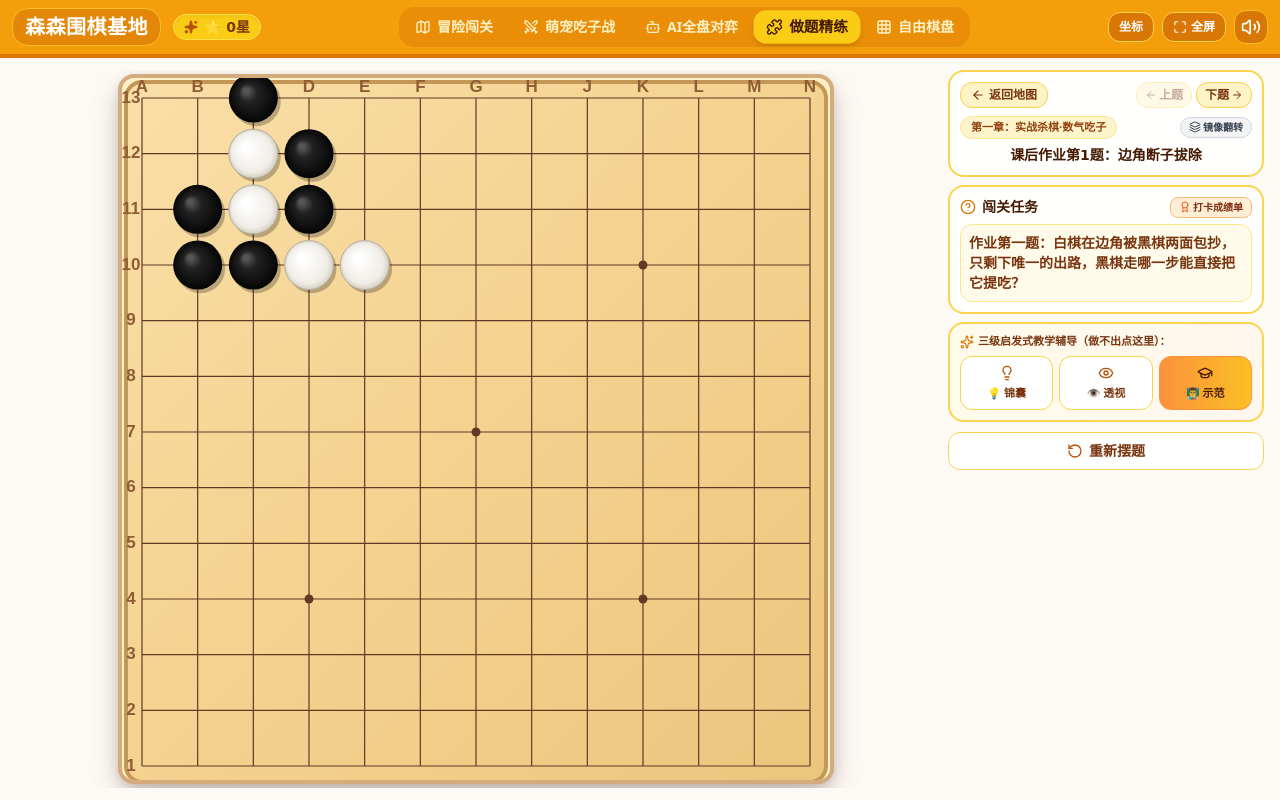
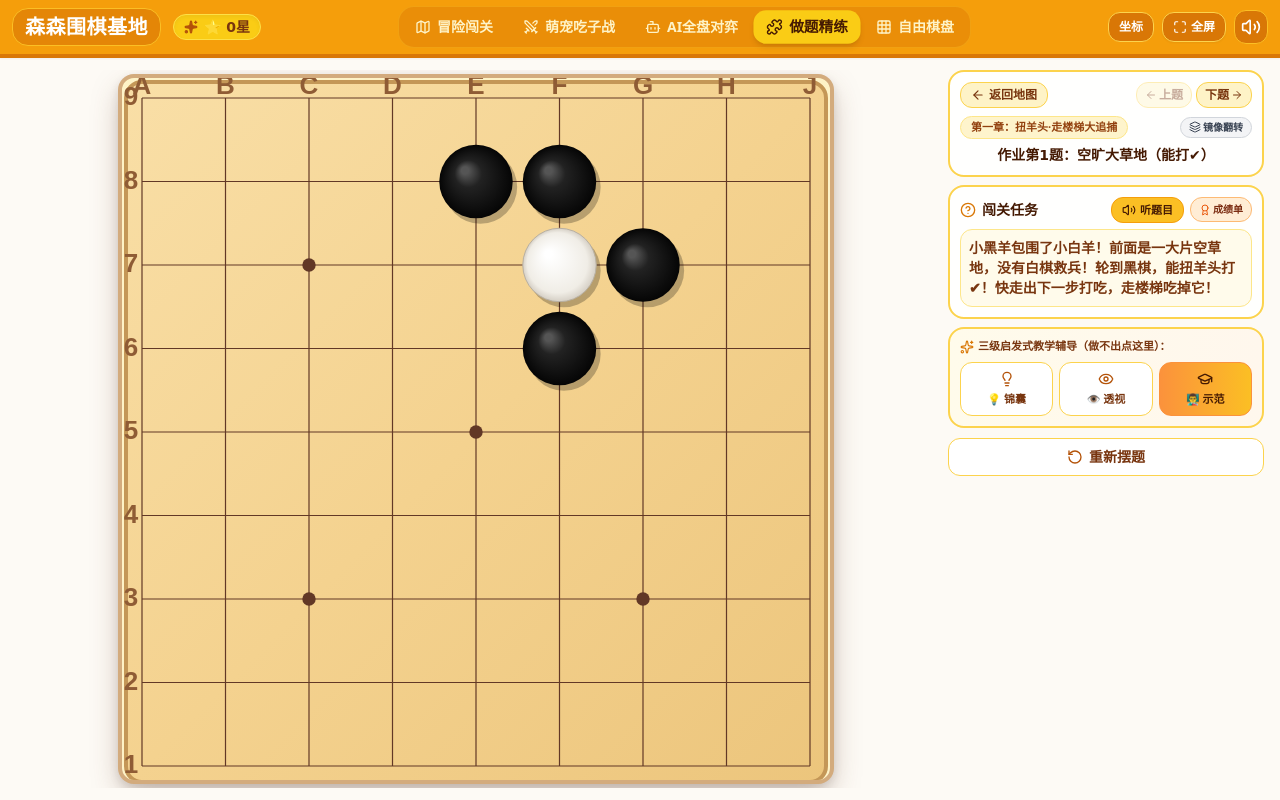
Before and after one commit to ozr2117-design/kid-go-paradise, a React (Vite) app: page / in a window 1280 px wide. Both pictures are taken after a click on the button "做题精练". Built offline with nearby package versions, Linux system fonts and the light colour scheme.

Commit message:
feat: update adventure chapter 1 with latest ladder homework and auto voice reading

```diff
--- a/src/components/PuzzleView.tsx
+++ b/src/components/PuzzleView.tsx
@@ -17,6 +17,7 @@ import {
   Sparkles,
   Award,
   Layers,
+  Volume2,
 } from 'lucide-react';
 
 interface PuzzleViewProps {
@@ -129,6 +130,14 @@ export const PuzzleView: React.FC<PuzzleViewProps> = ({
     setUsedHint(false);
     setShowInsight(false);
     setIsDemoing(false);
+
+    // Auto-read puzzle question in cheerful kid tone when entering new puzzle
+    const timer = setTimeout(() => {
+      const speech = puzzle.voicePrompt || puzzle.description;
+      SoundEngine.speakText(speech);
+    }, 380);
+
+    return () => clearTimeout(timer);
   }, [puzzle, resetPuzzle]);
 
   // Level 1: Toggle Hint with speech
@@ -327,14 +336,30 @@ export const PuzzleView: React.FC<PuzzleViewProps> = ({
               <HelpCircle className="w-4 h-4 text-amber-600" />
               <span>闯关任务</span>
             </h3>
+
+            <div className="flex items-center gap-1.5">
+              {/* 🔊 语音读题 / 重听按钮（儿童无障碍） */}
+              <button
+                onClick={() => {
+                  const speech = puzzle.voicePrompt || puzzle.description;
+                  SoundEngine.speakText(speech);
+                }}
+                className="text-[11px] font-black px-2.5 py-1 rounded-xl bg-amber-400 hover:bg-amber-500 text-amber-950 border border-amber-500 shadow-xs flex items-center gap-1 active:scale-95 transition"
+                title="用语音把题目读给我听"
+              >
+                <Volume2 className="w-3.5 h-3.5 text-amber-950" />
+                <span>听题目</span>
+              </button>
+
               {/* Proposal 3: Open Report Card Button */}
               <button
                 onClick={() => setIsReportCardOpen(true)}
-              className="text-[10px] font-bold px-2 py-0.5 rounded-lg bg-orange-100 text-orange-900 border border-orange-300 hover:bg-orange-200 flex items-center gap-0.5 active:scale-95 transition"
+                className="text-[10px] font-bold px-2 py-1 rounded-xl bg-orange-100 text-orange-900 border border-orange-300 hover:bg-orange-200 flex items-center gap-0.5 active:scale-95 transition"
               >
                 <Award className="w-3 h-3 text-orange-600" />
-              <span>打卡成绩单</span>
+                <span>成绩单</span>
               </button>
+            </div>
           </div>
 
           <p className="text-xs sm:text-sm font-bold text-amber-900 leading-relaxed bg-amber-50 p-2 rounded-xl border border-amber-200">
--- a/src/data/stages.ts
+++ b/src/data/stages.ts
@@ -2,188 +2,249 @@ import { StageInfo } from '../types/go';
 
 export const ADVENTURE_STAGES: StageInfo[] = [
   // ==========================================
-  // 第一章：实战杀棋·数气吃子（课后作业真题）
+  // 第一章：神奇扭羊头·走楼梯大追捕（最新课后作业真题）
   // ==========================================
   {
     id: 1,
-    title: '第一章：实战杀棋·数气吃子',
-    subtitle: '幼儿园大三班第7周真实作业：火眼金睛，找到被包围的气少的白棋吃掉！',
-    icon: '🌱',
-    themeColor: 'from-emerald-400 to-green-600',
+    title: '第一章：扭羊头·走楼梯大追捕',
+    subtitle: '最新围棋作业真题：看清前方有没有白棋救兵，能扭羊头打✔，不能打❌！',
+    icon: '🪜',
+    themeColor: 'from-amber-400 to-orange-500',
     puzzles: [
       {
         id: '1-1',
-        title: '课后作业第1题：边角断子拔除',
-        category: 'capture',
+        title: '作业第1题：空旷大草地（能打✔）',
+        category: 'tactics',
         difficulty: 'easy',
-        boardSize: 13,
+        boardSize: 9,
         initialTurn: 'black',
-        description: '作业第一题：白棋在边角被黑棋两面包抄，只剩下唯一的出路，黑棋走哪一步能直接把它提吃？',
-        hint: '仔细数数白棋的气！下在 (1, 1) 堵住最后一口气，就能把它提走！',
+        description: '小黑羊包围了小白羊！前面是一大片空草地，没有白棋救兵！轮到黑棋，能扭羊头打✔！快走出下一步打吃，走楼梯吃掉它！',
+        voicePrompt: '小黑羊包围了小白羊！前面是一大片空草地，没有白棋救兵，能扭羊头打！快走楼梯追着吃吧！',
+        hint: '看准白棋逃跑的方向，下在 (3, 2) 封门打吃，像走楼梯一样逼死它！',
         initialBoard: {
           black: [
-            { x: 1, y: 3 },
-            { x: 2, y: 3 },
-            { x: 1, y: 2 },
-            { x: 3, y: 2 },
-            { x: 3, y: 1 },
-            { x: 2, y: 0 },
+            { x: 5, y: 1 },
+            { x: 4, y: 1 },
+            { x: 6, y: 2 },
+            { x: 5, y: 3 },
           ],
           white: [
-            { x: 2, y: 2 },
-            { x: 2, y: 1 },
-            { x: 3, y: 3 },
-            { x: 4, y: 3 },
+            { x: 5, y: 2 },
           ],
         },
         solutionTree: {
-          move: { x: 1, y: 1 },
+          move: { x: 3, y: 2 },
           isCorrect: true,
-          comment: '太棒了！下在 (1, 1) 成功拔除白棋断子，两颗白棋被提吃！',
+          comment: '太棒了！像走楼梯一样一左一右，白棋根本逃不掉，直接通关！',
         },
       },
       {
         id: '1-2',
-        title: '课后作业第2题：一路边线分歧提子',
-        category: 'capture',
+        title: '作业第2题：前面有白棋救兵（不能打❌）',
+        category: 'tactics',
         difficulty: 'easy',
-        boardSize: 13,
+        boardSize: 9,
         initialTurn: 'black',
-        description: '作业第二题：边线上的白棋掉进包围网，只剩最后一口气，快找到紧气点提吃白棋！',
-        hint: '白棋已经跑不动了，下在一路边线 (1, 0) 紧住最后的气！',
+        description: '危险！快看左下方！那里坐着一颗白棋救兵！如果黑棋走楼梯追过去，就会撞上救兵被反杀！这道题不能打❌！我们要稳稳防守！',
+        voicePrompt: '危险！快看左下方！那里有一颗白棋救兵在等它，追过去会撞上，不能扭羊头打哦！',
+        hint: '前面有敌人埋伏，千万别盲目走楼梯追打！下在 (4, 3) 扎实加固自己的大门！',
         initialBoard: {
           black: [
-            { x: 2, y: 3 },
-            { x: 2, y: 2 },
-            { x: 1, y: 1 },
-            { x: 3, y: 1 },
-            { x: 3, y: 0 },
+            { x: 5, y: 1 },
+            { x: 4, y: 1 },
+            { x: 6, y: 2 },
+            { x: 5, y: 3 },
           ],
           white: [
-            { x: 2, y: 1 },
-            { x: 2, y: 0 },
+            { x: 5, y: 2 },
+            { x: 2, y: 4 },
           ],
         },
         solutionTree: {
-          move: { x: 1, y: 0 },
+          move: { x: 4, y: 3 },
           isCorrect: true,
-          comment: '正解！一路边线落子提吃，白棋被拔除！',
+          comment: '太聪明了！识破了白棋的救兵诡计，稳稳补好自己，避免了崩盘！',
         },
       },
       {
         id: '1-3',
-        title: '课后作业第3题：斜角紧气吃子',
-        category: 'capture',
+        title: '作业第3题：我们有伏兵把守（能打✔）',
+        category: 'tactics',
         difficulty: 'easy',
-        boardSize: 13,
+        boardSize: 9,
         initialTurn: 'black',
-        description: '作业第三题：白棋企图往角上钻，但退路已经被黑棋封死，黑棋出击吃掉它！',
-        hint: '看清楚白棋唯一的呼吸孔，下在 (3, 0) 封堵！',
+        description: '哈哈！看左下方！我们黑棋的好朋友早就拉起大网在等它啦！白棋逃过去就会直接撞网上！能扭羊头打✔！放心往前追！',
+        voicePrompt: '哈哈！看左下方，我们黑棋的好朋友在路口站岗，白棋逃不掉的，放心走楼梯追吃吧！',
+        hint: '白棋逃跑路上全是黑棋的伏兵，大胆下在 (3, 2) 走楼梯打吃！',
         initialBoard: {
           black: [
-            { x: 3, y: 3 },
-            { x: 4, y: 3 },
-            { x: 2, y: 2 },
-            { x: 4, y: 2 },
-            { x: 2, y: 1 },
+            { x: 5, y: 1 },
+            { x: 4, y: 1 },
+            { x: 6, y: 2 },
+            { x: 5, y: 3 },
+            { x: 2, y: 5 },
+            { x: 3, y: 5 },
           ],
           white: [
-            { x: 3, y: 2 },
-            { x: 3, y: 1 },
+            { x: 5, y: 2 },
           ],
         },
         solutionTree: {
-          move: { x: 3, y: 0 },
+          move: { x: 3, y: 2 },
           isCorrect: true,
-          comment: '完美！下在 (3, 0) 紧住最后一气，白棋被全歼！',
+          comment: '精准命中！白棋一头撞进黑棋的伏击网，全军覆没！',
         },
       },
       {
         id: '1-4',
-        title: '课后作业第4题：二路包夹拔除断子',
-        category: 'capture',
-        difficulty: 'easy',
-        boardSize: 13,
+        title: '作业第4题：楼梯进行中·顺畅追击（能打✔）',
+        category: 'tactics',
+        difficulty: 'medium',
+        boardSize: 9,
         initialTurn: 'black',
-        description: '作业第四题：白棋在边线二路被黑棋形成口袋阵，黑棋下在哪里能一锤定音？',
-        hint: '封住白棋边上的出路 (0, 3)，白棋就没气啦！',
+        description: '楼梯已经爬了一半啦！顺着节奏一左一右，前面畅通无阻，能扭羊头打✔！快走出下一步，把白棋赶到悬崖边！',
+        voicePrompt: '楼梯已经搭了一半啦！顺着节奏一左一右，前面没有阻碍，能扭羊头打！接着追吧！',
+        hint: '保持走楼梯的节奏，下在 (3, 4) 紧贴白棋再叫吃！',
         initialBoard: {
           black: [
-            { x: 1, y: 4 },
-            { x: 2, y: 4 },
-            { x: 1, y: 2 },
-            { x: 1, y: 1 },
-            { x: 2, y: 1 },
+            { x: 5, y: 1 },
+            { x: 4, y: 1 },
+            { x: 6, y: 2 },
+            { x: 5, y: 3 },
+            { x: 3, y: 2 },
+            { x: 2, y: 3 },
           ],
           white: [
-            { x: 0, y: 2 },
-            { x: 1, y: 3 },
-            { x: 2, y: 2 },
+            { x: 5, y: 2 },
+            { x: 4, y: 2 },
+            { x: 4, y: 3 },
+            { x: 3, y: 3 },
           ],
         },
         solutionTree: {
-          move: { x: 0, y: 3 },
+          move: { x: 3, y: 4 },
           isCorrect: true,
-          comment: '击中要害！下在 (0, 3) 成功拔除白棋，漂亮！',
+          comment: '节奏大师！连环打吃行云流水，白棋无路可逃！',
         },
       },
       {
         id: '1-5',
-        title: '课后作业第5题：一路爬行封堵吃',
-        category: 'capture',
-        difficulty: 'easy',
-        boardSize: 13,
+        title: '作业第5题：半路杀出白救兵（不能打❌）',
+        category: 'tactics',
+        difficulty: 'medium',
+        boardSize: 9,
         initialTurn: 'black',
-        description: '作业第五题：白棋贴着一路爬行以为能逃跑，黑棋走哪一步能截断去路直接吃掉？',
-        hint: '挡在白棋的最前头 (4, 0)，关门捉贼！',
+        description: '快踩刹车！仔细看楼梯旁边，不知道什么时候多了一颗白棋在接应！再追下去白棋连成一大片就要反扑啦！这道题不能打❌！',
+        voicePrompt: '快踩刹车！仔细看楼梯旁边多了一颗白棋在接应，千万不能硬追，这道题不能打哦！',
+        hint: '救兵就在前方，硬追自己浑身是破绽！下在 (2, 2) 稳守阵地，绝不上当！',
         initialBoard: {
           black: [
-            { x: 0, y: 1 },
-            { x: 1, y: 1 },
-            { x: 2, y: 1 },
+            { x: 5, y: 1 },
+            { x: 4, y: 1 },
+            { x: 6, y: 2 },
+            { x: 5, y: 3 },
             { x: 3, y: 2 },
-            { x: 4, y: 2 },
-            { x: 5, y: 1 },
+            { x: 2, y: 3 },
           ],
           white: [
-            { x: 2, y: 0 },
-            { x: 3, y: 1 },
-            { x: 3, y: 0 },
+            { x: 5, y: 2 },
+            { x: 4, y: 2 },
+            { x: 4, y: 3 },
+            { x: 3, y: 3 },
+            { x: 3, y: 5 },
           ],
         },
         solutionTree: {
-          move: { x: 4, y: 0 },
+          move: { x: 2, y: 2 },
           isCorrect: true,
-          comment: '手起刀落！一路扳头直接提吃，白棋绝望了！',
+          comment: '火眼金睛！及时刹车稳住胜局，真正的实战高手就该这么下！',
         },
       },
       {
         id: '1-6',
-        title: '课后作业第6题：鹤之巢对称拔心',
-        category: 'capture',
-        difficulty: 'easy',
-        boardSize: 13,
+        title: '作业第6题：双白子筑起大高墙（不能打❌）',
+        category: 'tactics',
+        difficulty: 'medium',
+        boardSize: 9,
         initialTurn: 'black',
-        description: '作业第六题：经典的对称大阵！白棋被黑棋像大鸟展翅一样合围，黑棋点哪吃掉中心白子？',
-        hint: '正中红心！下在最中心的 (3, 3)！',
+        description: '快看左下角！两颗白棋手拉手筑起了一道大墙！白棋跑过去就会和它们抱在一起变成大怪兽！这道题不能打❌！',
+        voicePrompt: '快看左下角！两颗白棋手拉手筑起了大墙，跑过去就会连成一大片，不能扭羊头打哦！',
+        hint: '白棋的大墙太厚啦！千万不能扭羊头打！下在 (4, 3) 关紧自家大门！',
         initialBoard: {
           black: [
-            { x: 2, y: 4 },
-            { x: 3, y: 5 },
-            { x: 4, y: 4 },
-            { x: 2, y: 2 },
-            { x: 4, y: 2 },
-            { x: 3, y: 1 },
+            { x: 5, y: 1 },
+            { x: 4, y: 1 },
+            { x: 6, y: 2 },
+            { x: 5, y: 3 },
           ],
           white: [
-            { x: 3, y: 4 },
-            { x: 3, y: 2 },
+            { x: 5, y: 2 },
+            { x: 2, y: 5 },
+            { x: 3, y: 6 },
           ],
         },
         solutionTree: {
-          move: { x: 3, y: 3 },
+          move: { x: 4, y: 3 },
           isCorrect: true,
-          comment: '神来之笔！鹤之巢中心一击，瞬间拔除白棋核心！',
+          comment: '太棒了！一眼识破白棋的坚固防线，落子沉稳，大师风范！',
+        },
+      },
+      {
+        id: '1-7',
+        title: '拓展第7题：一路悬崖大跳水（能打✔）',
+        category: 'tactics',
+        difficulty: 'hard',
+        boardSize: 9,
+        initialTurn: 'black',
+        description: '大决战！白棋已经被我们一路走楼梯追到了第一线悬崖边！只剩最后一步，下在最后一阶楼梯，把整条白龙一口气提吃光！',
+        voicePrompt: '大决战！白棋已经被赶到悬崖边啦，走出最后一阶楼梯，把大白龙全部提光吧！',
+        hint: '下在边线最后一口气 (0, 6)，大白龙瞬间被全部提吃！',
+        initialBoard: {
+          black: [
+            { x: 3, y: 3 },
+            { x: 2, y: 4 },
+            { x: 1, y: 5 },
+            { x: 0, y: 5 },
+            { x: 2, y: 6 },
+          ],
+          white: [
+            { x: 2, y: 5 },
+            { x: 1, y: 6 },
+          ],
+        },
+        solutionTree: {
+          move: { x: 0, y: 6 },
+          isCorrect: true,
+          comment: '🎉 轰！大白龙全部被提吃！扭羊头终极奥义大功告成！',
+        },
+      },
+      {
+        id: '1-8',
+        title: '拓展第8题：釜底抽薪·破解引征（能打✔）',
+        category: 'tactics',
+        difficulty: 'hard',
+        boardSize: 9,
+        initialTurn: 'black',
+        description: '白棋以为有救兵很得意！看我们黑棋一招切断它的救兵线，白棋吓得哇哇叫！下在关键分断点，直接破掉白棋的引征！',
+        voicePrompt: '白棋以为有救兵很得意！看黑棋一招切断它的救兵，下在分断点，破掉白棋的引征！',
+        hint: '下在 (2, 4) 抢先卡住白棋的接应线路！',
+        initialBoard: {
+          black: [
+            { x: 5, y: 1 },
+            { x: 4, y: 1 },
+            { x: 6, y: 2 },
+            { x: 5, y: 3 },
+            { x: 1, y: 4 },
+          ],
+          white: [
+            { x: 5, y: 2 },
+            { x: 3, y: 4 },
+          ],
+        },
+        solutionTree: {
+          move: { x: 2, y: 4 },
+          isCorrect: true,
+          comment: '神来之笔！一刀两断，切断了白棋的所有希望！',
         },
       },
     ],
--- a/src/types/go.ts
+++ b/src/types/go.ts
@@ -78,6 +78,7 @@ export interface PuzzleData {
   boardSize: BoardSize;
   initialTurn: Color;
   description: string;
+  voicePrompt?: string; // Kid-friendly colloquial voice reading text
   hint: string;
   initialBoard: {
     black: Point[];
```
Also changed, not shown: 2 other files (tests, documents, lock files or other folders). Lines whose indentation alone changed are shown as unchanged.
